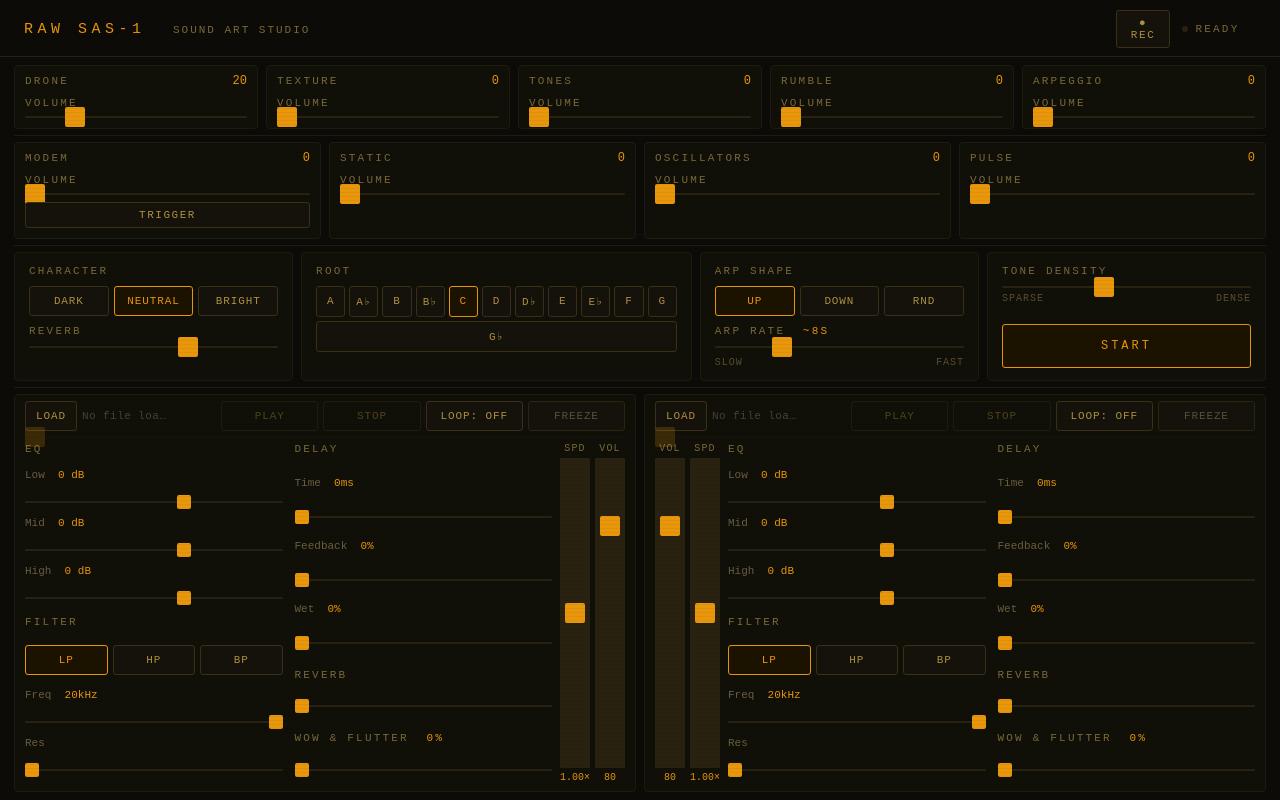
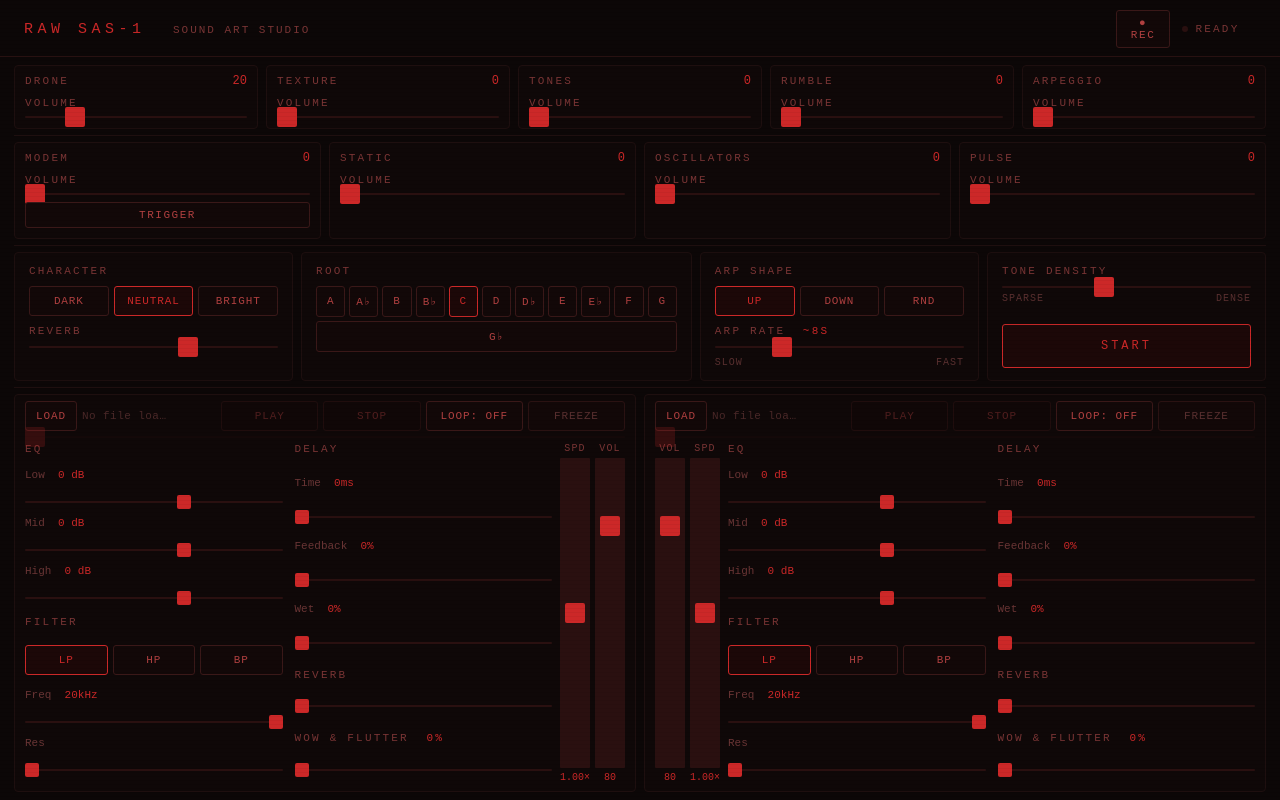
Before and after one commit to MisterRaw/raw-sas-1, a plain HTML site: page index.html in a window 1280 px wide. Drawn offline with nearby package versions, Linux system fonts and the light colour scheme.

Commit message:
Switch accent colour from amber to red throughout UI

```diff
--- a/index.html
+++ b/index.html
@@ -12,7 +12,7 @@
     * { box-sizing: border-box; margin: 0; padding: 0; }
 
     body {
-      background: #0c0b07;
+      background: #0c0707;
       color: #c4b896;
       font-family: 'SF Mono', 'Courier New', 'Lucida Console', monospace;
       height: 100dvh;
@@ -41,7 +41,7 @@
       justify-content: space-between;
       align-items: center;
       padding: 10px 24px 8px;
-      border-bottom: 1px solid #2a2410;
+      border-bottom: 1px solid #2a1212;
       flex-shrink: 0;
     }
 
@@ -50,11 +50,11 @@
       font-weight: 400;
       letter-spacing: 0.3em;
       text-transform: uppercase;
-      color: #e8960c;
+      color: #cc2828;
     }
 
     h1 span {
-      color: #7a6a3a;
+      color: #7a3535;
       font-size: 11px;
       letter-spacing: 0.18em;
       margin-left: 14px;
@@ -67,21 +67,21 @@
       font-size: 11px;
       letter-spacing: 0.2em;
       text-transform: uppercase;
-      color: #7a6a3a;
+      color: #7a3535;
       transition: color 0.4s;
     }
 
     .dot {
       width: 6px; height: 6px;
       border-radius: 50%;
-      background: #2a2210;
+      background: #2a1010;
       transition: background 0.4s;
     }
 
-    #status.running { color: #e8960c; }
+    #status.running { color: #cc2828; }
     #status.running .dot {
-      background: #e8960c;
-      box-shadow: 0 0 6px #e8960c88;
+      background: #cc2828;
+      box-shadow: 0 0 6px #cc282888;
       animation: crtpulse 2s ease-in-out infinite;
     }
 
@@ -109,13 +109,13 @@
 
     .section-divider {
       border: none;
-      border-top: 1px solid #1e1c10;
+      border-top: 1px solid #1e0f0f;
       margin: 0;
     }
 
     .layer {
-      background: #100f08;
-      border: 1px solid #1e1c10;
+      background: #0f0808;
+      border: 1px solid #1e0f0f;
       border-radius: 4px;
       padding: 8px 10px 10px;
       display: flex;
@@ -133,12 +133,12 @@
       font-size: 11px;
       letter-spacing: 0.2em;
       text-transform: uppercase;
-      color: #7a6a3a;
+      color: #7a3535;
     }
 
     .layer-val {
       font-size: 12px;
-      color: #e8960c;
+      color: #cc2828;
       font-variant-numeric: tabular-nums;
       min-width: 22px;
       text-align: right;
@@ -146,7 +146,7 @@
 
     .layer-desc {
       font-size: 11px;
-      color: #6a5e3e;
+      color: #6a3535;
       line-height: 1.4;
       margin-top: -4px;
     }
@@ -156,7 +156,7 @@
       appearance: none;
       width: 100%;
       height: 2px;
-      background: #2a2210;
+      background: #2a1010;
       border-radius: 1px;
       outline: none;
       cursor: pointer;
@@ -166,13 +166,13 @@
       -webkit-appearance: none;
       width: 20px; height: 20px;
       border-radius: 2px;
-      background: #e8960c;
+      background: #cc2828;
       cursor: pointer;
       border: none;
     }
 
     input[type="range"]:active::-webkit-slider-thumb {
-      background: #ffb822;
+      background: #e84040;
       transform: scale(1.1);
     }
 
@@ -183,8 +183,8 @@
     }
 
     .panel {
-      background: #100f08;
-      border: 1px solid #1e1c10;
+      background: #0f0808;
+      border: 1px solid #1e0f0f;
       border-radius: 4px;
       padding: 12px 14px;
       display: flex;
@@ -196,7 +196,7 @@
       font-size: 11px;
       letter-spacing: 0.2em;
       text-transform: uppercase;
-      color: #7a6a3a;
+      color: #7a3535;
     }
 
     .btn-row  { display: flex; gap: 5px; }
@@ -206,10 +206,10 @@
       flex: 1;
       min-width: 28px;
       padding: 8px 4px;
-      background: #14120a;
-      border: 1px solid #3a3018;
+      background: #120808;
+      border: 1px solid #3a1818;
       border-radius: 3px;
-      color: #b09040;
+      color: #b04040;
       font-size: 11px;
       font-family: inherit;
       letter-spacing: 0.08em;
@@ -221,8 +221,8 @@
       transition: background 0.12s, border-color 0.12s, color 0.12s;
     }
 
-    .btn:active  { background: #2a1c00; }
-    .btn.active  { background: #1c1200; border-color: #e8960c; color: #e8960c; }
+    .btn:active  { background: #280a0a; }
+    .btn.active  { background: #1c0808; border-color: #cc2828; color: #cc2828; }
     .btn:disabled { opacity: 0.4; cursor: not-allowed; pointer-events: none; }
 
     .btn-trigger {
@@ -234,10 +234,10 @@
     .btn-label {
       display: inline-block;
       padding: 8px 10px;
-      background: #14120a;
-      border: 1px solid #3a3018;
+      background: #120808;
+      border: 1px solid #3a1818;
       border-radius: 3px;
-      color: #b09040;
+      color: #b04040;
       font-size: 11px;
       font-family: inherit;
       letter-spacing: 0.08em;
@@ -247,10 +247,10 @@
       white-space: nowrap;
       -webkit-tap-highlight-color: transparent;
     }
-    .btn-label:active { background: #2a1c00; }
+    .btn-label:active { background: #280a0a; }
 
     /* Freeze is a .btn modifier — base sizing from .btn */
-    .btn-freeze { color: #5a5040; border-color: #2a2410; }
+    .btn-freeze { color: #5a3030; border-color: #2a1212; }
     .btn-freeze.active { background: #081420; border-color: #2288aa; color: #2288aa; box-shadow: 0 0 8px #2288aa44; }
 
     /* ---- Sample players ---- */
@@ -264,8 +264,8 @@
     }
 
     .sample-section {
-      background: #100f08;
-      border: 1px solid #1e1c10;
+      background: #0f0808;
+      border: 1px solid #1e0f0f;
       border-radius: 4px;
       padding: 6px 10px 8px;
       display: flex;
@@ -311,21 +311,21 @@
     .sample-time {
       font-size: 11px;
       letter-spacing: 0.08em;
-      color: #4a4030;
+      color: #4a2828;
       font-variant-numeric: tabular-nums;
       flex-shrink: 0;
       min-width: 42px;
       text-align: right;
       align-self: center;
     }
-    .sample-time.active { color: #e8960c; }
+    .sample-time.active { color: #cc2828; }
 
     .sample-scrub {
       -webkit-appearance: none;
       appearance: none;
       width: 100%;
       height: 3px;
-      background: #1e1c10;
+      background: #1e0f0f;
       border-radius: 1px;
       outline: none;
       cursor: pointer;
@@ -337,11 +337,11 @@
       width: 4px;
       height: 20px;
       border-radius: 1px;
-      background: #e8960c;
+      background: #cc2828;
       cursor: grab;
       border: none;
     }
-    .sample-scrub:active::-webkit-slider-thumb { background: #ffb822; cursor: grabbing; }
+    .sample-scrub:active::-webkit-slider-thumb { background: #e84040; cursor: grabbing; }
 
     /* Keep control-area sliders explicitly horizontal and smaller-thumbed */
     .sample-ctrl-col input[type="range"] {
@@ -355,7 +355,7 @@
     }
 
     .sample-ctrl-col input[type="range"]:active::-webkit-slider-thumb {
-      background: #ffb822;
+      background: #e84040;
       transform: scale(1.1);
     }
 
@@ -376,7 +376,7 @@
 
     .fader-label {
       font-size: 10px;
-      color: #7a6a3a;
+      color: #7a3535;
       letter-spacing: 0.12em;
       text-transform: uppercase;
       flex-shrink: 0;
@@ -384,7 +384,7 @@
 
     .fader-val {
       font-size: 10px;
-      color: #e8960c;
+      color: #cc2828;
       font-variant-numeric: tabular-nums;
       flex-shrink: 0;
     }
@@ -398,7 +398,7 @@
       height: auto;
       flex: 1;
       min-height: 60px;
-      background: #2a2210;
+      background: #2a1010;
       border-radius: 1px;
       outline: none;
       cursor: pointer;
@@ -411,16 +411,16 @@
       width: 22px;
       height: 16px;
       border-radius: 2px;
-      background: #e8960c;
+      background: #cc2828;
       cursor: pointer;
       border: none;
     }
 
-    .v-slider:active::-webkit-slider-thumb { background: #ffb822; }
+    .v-slider:active::-webkit-slider-thumb { background: #e84040; }
 
     .sample-name {
       font-size: 11px;
-      color: #4a4030;
+      color: #4a2828;
       overflow: hidden;
       text-overflow: ellipsis;
       white-space: nowrap;
@@ -429,7 +429,7 @@
       letter-spacing: 0.04em;
     }
 
-    .sample-name.loaded { color: #e8960c; }
+    .sample-name.loaded { color: #cc2828; }
 
     .density-block { display: flex; flex-direction: column; gap: 5px; }
 
@@ -437,7 +437,7 @@
       display: flex;
       justify-content: space-between;
       font-size: 10px;
-      color: #5a4e30;
+      color: #5a3030;
       letter-spacing: 0.1em;
       text-transform: uppercase;
     }
@@ -446,10 +446,10 @@
       width: 100%;
       padding: 14px;
       margin-top: auto;
-      background: #1c1200;
-      border: 1px solid #e8960c;
+      background: #1c0808;
+      border: 1px solid #cc2828;
       border-radius: 3px;
-      color: #e8960c;
+      color: #cc2828;
       font-size: 12px;
       font-family: inherit;
       letter-spacing: 0.25em;
@@ -465,9 +465,9 @@
 
     #loading {
       position: fixed; inset: 0;
-      background: #0c0b07;
+      background: #0c0707;
       display: flex; align-items: center; justify-content: center;
-      font-size: 10px; letter-spacing: 0.25em; color: #7a6a3a;
+      font-size: 10px; letter-spacing: 0.25em; color: #7a3535;
       text-transform: uppercase;
       font-family: inherit;
       opacity: 0; pointer-events: none;
@@ -626,7 +626,7 @@
         <div class="btn" data-shape="down">Down</div>
         <div class="btn" data-shape="random">Rnd</div>
       </div>
-      <span class="panel-label">Arp Rate &nbsp;<span id="arp-rate-val" style="color:#e8960c;">~8s</span></span>
+      <span class="panel-label">Arp Rate &nbsp;<span id="arp-rate-val" style="color:#cc2828;">~8s</span></span>
       <input type="range" id="arp-rate" min="0" max="100" value="25">
       <div class="density-labels"><span>Slow</span><span>Fast</span></div>
     </div>
@@ -662,11 +662,11 @@
         <div class="sample-controls">
           <div class="sample-ctrl-col">
             <span class="panel-label">EQ</span>
-            <span class="layer-desc">Low &nbsp;<span id="sample-eq-low-val-a" style="color:#e8960c;">0 dB</span></span>
+            <span class="layer-desc">Low &nbsp;<span id="sample-eq-low-val-a" style="color:#cc2828;">0 dB</span></span>
             <input type="range" id="sample-eq-low-a" min="-20" max="12" value="0">
-            <span class="layer-desc">Mid &nbsp;<span id="sample-eq-mid-val-a" style="color:#e8960c;">0 dB</span></span>
+            <span class="layer-desc">Mid &nbsp;<span id="sample-eq-mid-val-a" style="color:#cc2828;">0 dB</span></span>
             <input type="range" id="sample-eq-mid-a" min="-20" max="12" value="0">
-            <span class="layer-desc">High &nbsp;<span id="sample-eq-high-val-a" style="color:#e8960c;">0 dB</span></span>
+            <span class="layer-desc">High &nbsp;<span id="sample-eq-high-val-a" style="color:#cc2828;">0 dB</span></span>
             <input type="range" id="sample-eq-high-a" min="-20" max="12" value="0">
             <span class="panel-label">Filter</span>
             <div class="btn-row">
@@ -674,22 +674,22 @@
               <button class="btn" data-player="a" data-ftype="highpass">HP</button>
               <button class="btn" data-player="a" data-ftype="bandpass">BP</button>
             </div>
-            <span class="layer-desc">Freq &nbsp;<span id="sample-filter-freq-val-a" style="color:#e8960c;">20kHz</span></span>
+            <span class="layer-desc">Freq &nbsp;<span id="sample-filter-freq-val-a" style="color:#cc2828;">20kHz</span></span>
             <input type="range" id="sample-filter-freq-a" min="0" max="100" value="100">
             <span class="layer-desc">Res</span>
             <input type="range" id="sample-filter-res-a" min="0" max="100" value="0">
           </div>
           <div class="sample-ctrl-col">
             <span class="panel-label">Delay</span>
-            <span class="layer-desc">Time &nbsp;<span id="sample-delay-time-val-a" style="color:#e8960c;">0ms</span></span>
+            <span class="layer-desc">Time &nbsp;<span id="sample-delay-time-val-a" style="color:#cc2828;">0ms</span></span>
             <input type="range" id="sample-delay-time-a" min="0" max="100" value="0">
-            <span class="layer-desc">Feedback &nbsp;<span id="sample-delay-fb-val-a" style="color:#e8960c;">0%</span></span>
+            <span class="layer-desc">Feedback &nbsp;<span id="sample-delay-fb-val-a" style="color:#cc2828;">0%</span></span>
             <input type="range" id="sample-delay-fb-a" min="0" max="100" value="0">
-            <span class="layer-desc">Wet &nbsp;<span id="sample-delay-wet-val-a" style="color:#e8960c;">0%</span></span>
+            <span class="layer-desc">Wet &nbsp;<span id="sample-delay-wet-val-a" style="color:#cc2828;">0%</span></span>
             <input type="range" id="sample-delay-wet-a" min="0" max="100" value="0">
             <span class="panel-label">Reverb</span>
             <input type="range" id="sample-reverb-a" min="0" max="100" value="0">
-            <span class="panel-label">Wow &amp; Flutter &nbsp;<span id="sample-wow-val-a" style="color:#e8960c;">0%</span></span>
+            <span class="panel-label">Wow &amp; Flutter &nbsp;<span id="sample-wow-val-a" style="color:#cc2828;">0%</span></span>
             <input type="range" id="sample-wow-a" min="0" max="100" value="0">
           </div>
         </div>
@@ -737,11 +737,11 @@
         <div class="sample-controls">
           <div class="sample-ctrl-col">
             <span class="panel-label">EQ</span>
-            <span class="layer-desc">Low &nbsp;<span id="sample-eq-low-val-b" style="color:#e8960c;">0 dB</span></span>
+            <span class="layer-desc">Low &nbsp;<span id="sample-eq-low-val-b" style="color:#cc2828;">0 dB</span></span>
             <input type="range" id="sample-eq-low-b" min="-20" max="12" value="0">
-            <span class="layer-desc">Mid &nbsp;<span id="sample-eq-mid-val-b" style="color:#e8960c;">0 dB</span></span>
+            <span class="layer-desc">Mid &nbsp;<span id="sample-eq-mid-val-b" style="color:#cc2828;">0 dB</span></span>
             <input type="range" id="sample-eq-mid-b" min="-20" max="12" value="0">
-            <span class="layer-desc">High &nbsp;<span id="sample-eq-high-val-b" style="color:#e8960c;">0 dB</span></span>
+            <span class="layer-desc">High &nbsp;<span id="sample-eq-high-val-b" style="color:#cc2828;">0 dB</span></span>
             <input type="range" id="sample-eq-high-b" min="-20" max="12" value="0">
             <span class="panel-label">Filter</span>
             <div class="btn-row">
@@ -749,22 +749,22 @@
               <button class="btn" data-player="b" data-ftype="highpass">HP</button>
               <button class="btn" data-player="b" data-ftype="bandpass">BP</button>
             </div>
-            <span class="layer-desc">Freq &nbsp;<span id="sample-filter-freq-val-b" style="color:#e8960c;">20kHz</span></span>
+            <span class="layer-desc">Freq &nbsp;<span id="sample-filter-freq-val-b" style="color:#cc2828;">20kHz</span></span>
             <input type="range" id="sample-filter-freq-b" min="0" max="100" value="100">
             <span class="layer-desc">Res</span>
             <input type="range" id="sample-filter-res-b" min="0" max="100" value="0">
           </div>
           <div class="sample-ctrl-col">
             <span class="panel-label">Delay</span>
-            <span class="layer-desc">Time &nbsp;<span id="sample-delay-time-val-b" style="color:#e8960c;">0ms</span></span>
+            <span class="layer-desc">Time &nbsp;<span id="sample-delay-time-val-b" style="color:#cc2828;">0ms</span></span>
             <input type="range" id="sample-delay-time-b" min="0" max="100" value="0">
-            <span class="layer-desc">Feedback &nbsp;<span id="sample-delay-fb-val-b" style="color:#e8960c;">0%</span></span>
+            <span class="layer-desc">Feedback &nbsp;<span id="sample-delay-fb-val-b" style="color:#cc2828;">0%</span></span>
             <input type="range" id="sample-delay-fb-b" min="0" max="100" value="0">
-            <span class="layer-desc">Wet &nbsp;<span id="sample-delay-wet-val-b" style="color:#e8960c;">0%</span></span>
+            <span class="layer-desc">Wet &nbsp;<span id="sample-delay-wet-val-b" style="color:#cc2828;">0%</span></span>
             <input type="range" id="sample-delay-wet-b" min="0" max="100" value="0">
             <span class="panel-label">Reverb</span>
             <input type="range" id="sample-reverb-b" min="0" max="100" value="0">
-            <span class="panel-label">Wow &amp; Flutter &nbsp;<span id="sample-wow-val-b" style="color:#e8960c;">0%</span></span>
+            <span class="panel-label">Wow &amp; Flutter &nbsp;<span id="sample-wow-val-b" style="color:#cc2828;">0%</span></span>
             <input type="range" id="sample-wow-b" min="0" max="100" value="0">
           </div>
         </div>
```
